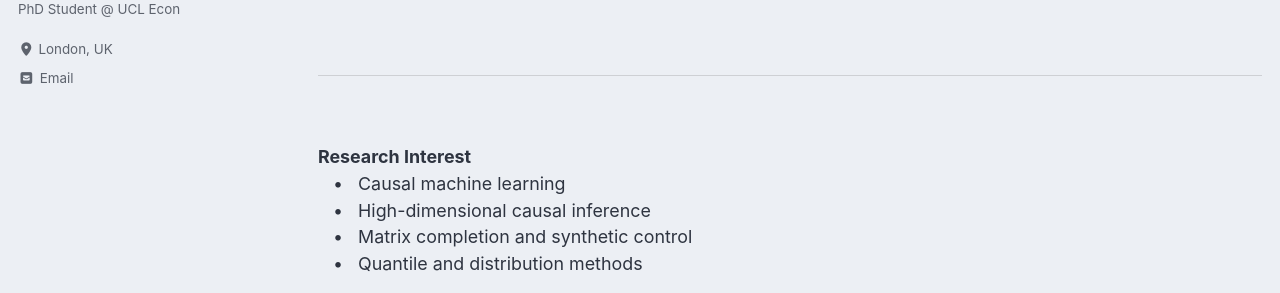
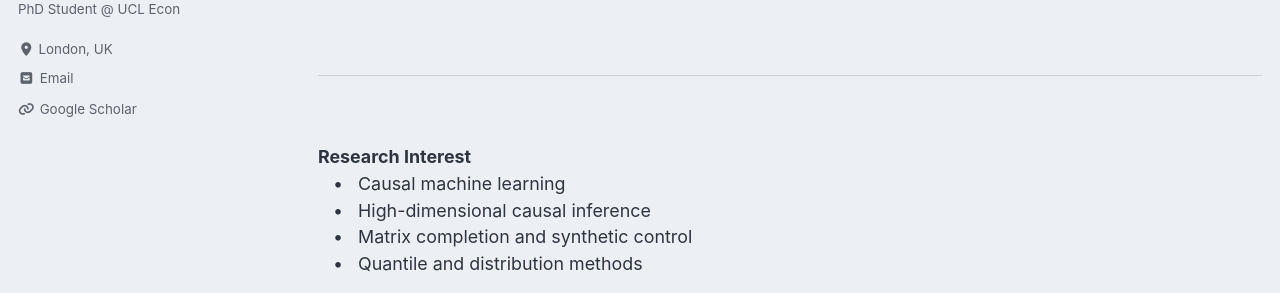
Before and after one commit to chenweihsiang/chenweihsiang.github.io, a Jekyll site: the page built from index.md, in a window 1280 px wide. Shown: the part 246-539 px from the top of the page. Built offline with Jekyll 4.4.1, drawn with Linux system fonts in a browser that asks for light colours; cached includes are drawn as plain includes.

Commit message:
Update _config.yml

```diff
--- a/_config.yml
+++ b/_config.yml
@@ -123,6 +123,9 @@ author:
     - label: "Email"
       icon: "fas fa-fw fa-envelope-square"
       url: "#copy-email" # To change email address, edit assets/js/copy-email.js # Originally is "mailto:your.name@email.com"
+    - label: "Google Scholar"
+      icon: "fas fa-fw fa-link"
+      url: "https://scholar.google.com/citations?user=FVCzbl4AAAAJ"
     - label: "Website"
       icon: "fas fa-fw fa-link"
       # url: "https://your-website.com"
```
